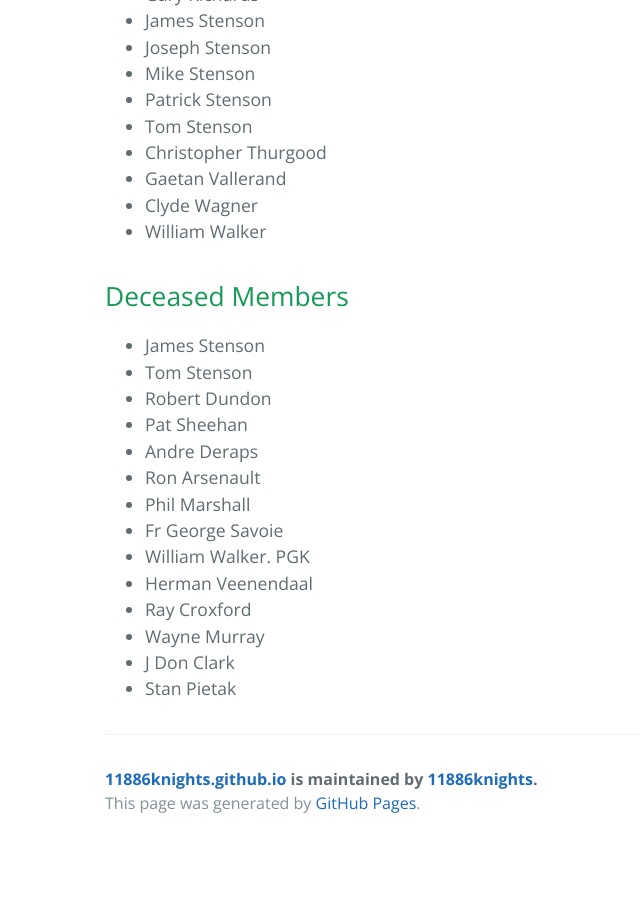
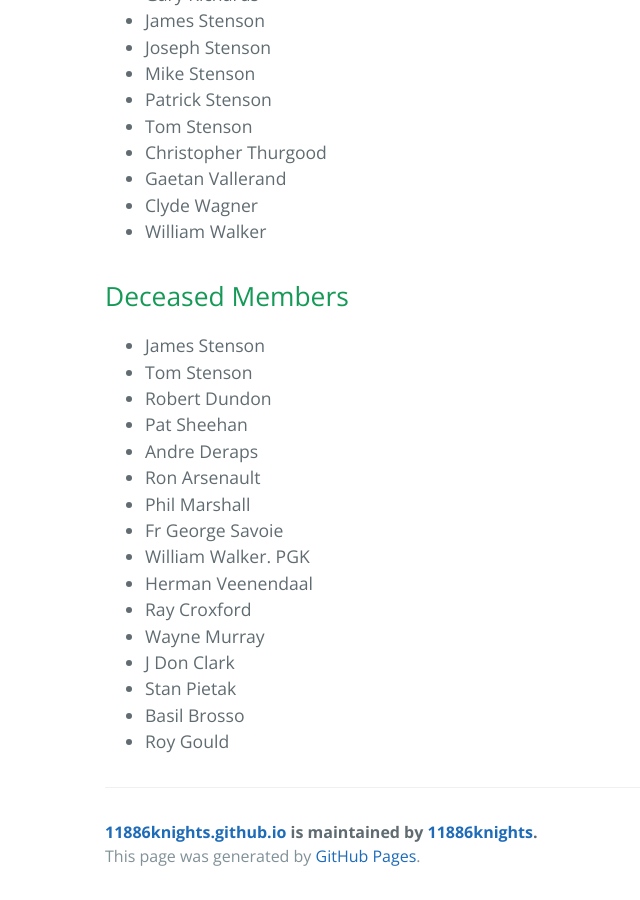
Before and after one commit to 11886knights/11886knights.github.io, a Jekyll site: the page built from page_Our_Members.md, in a window 1280 px wide and 900 px high, scrolled down 1268 px. Shown: the whole window, without its empty margins (119-759 px from the left). Built offline with Jekyll 4.4.1, drawn with Linux system fonts in a browser that asks for light colours; before the commit the page ends 2115 px from its top, so only the background shows below that.

Commit message:
deceased member update

```diff
--- a/page_Our_Members.md
+++ b/page_Our_Members.md
@@ -60,3 +60,5 @@ layout: default
 - Wayne Murray
 - J Don Clark
 - Stan Pietak
+- Basil Brosso
+- Roy Gould
```
